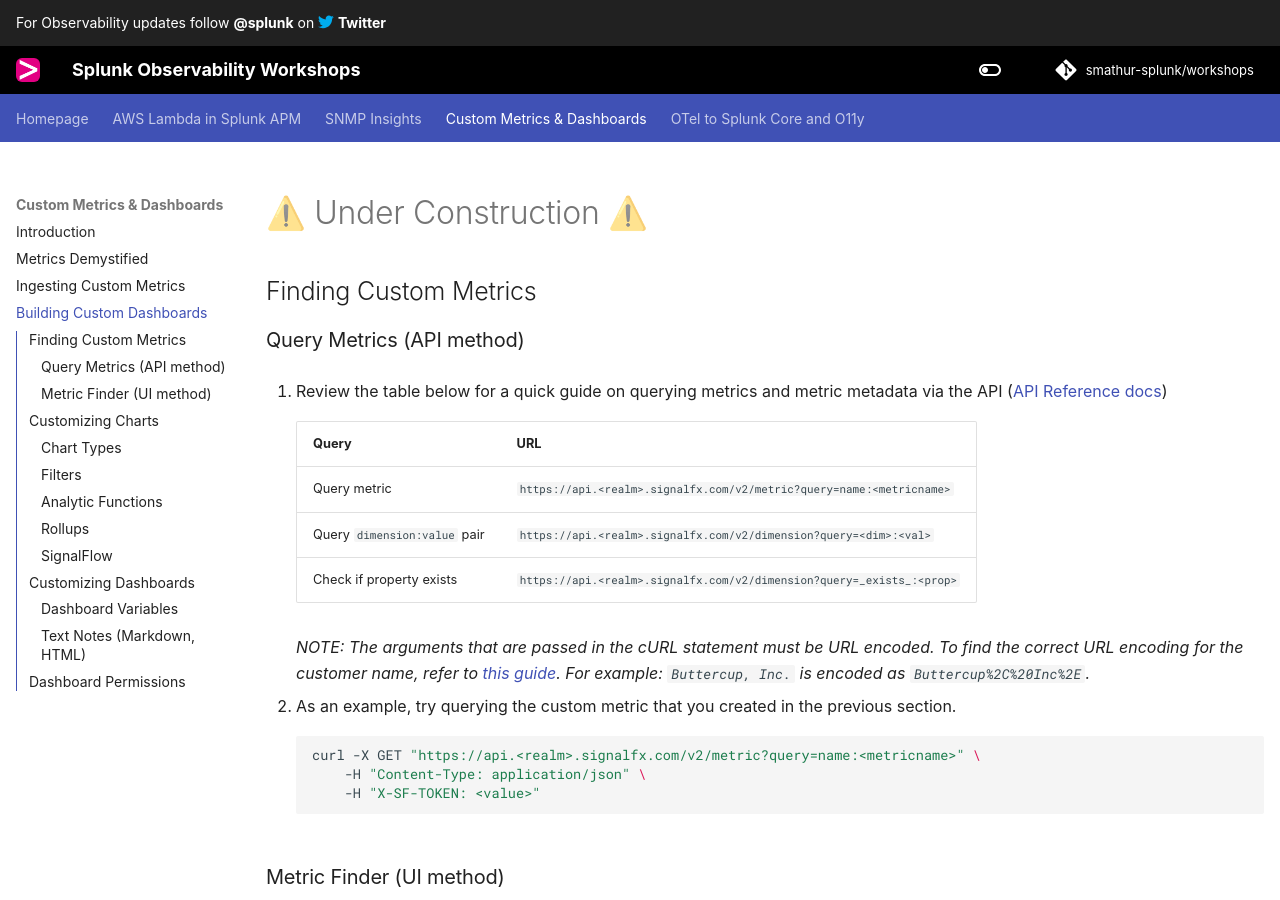
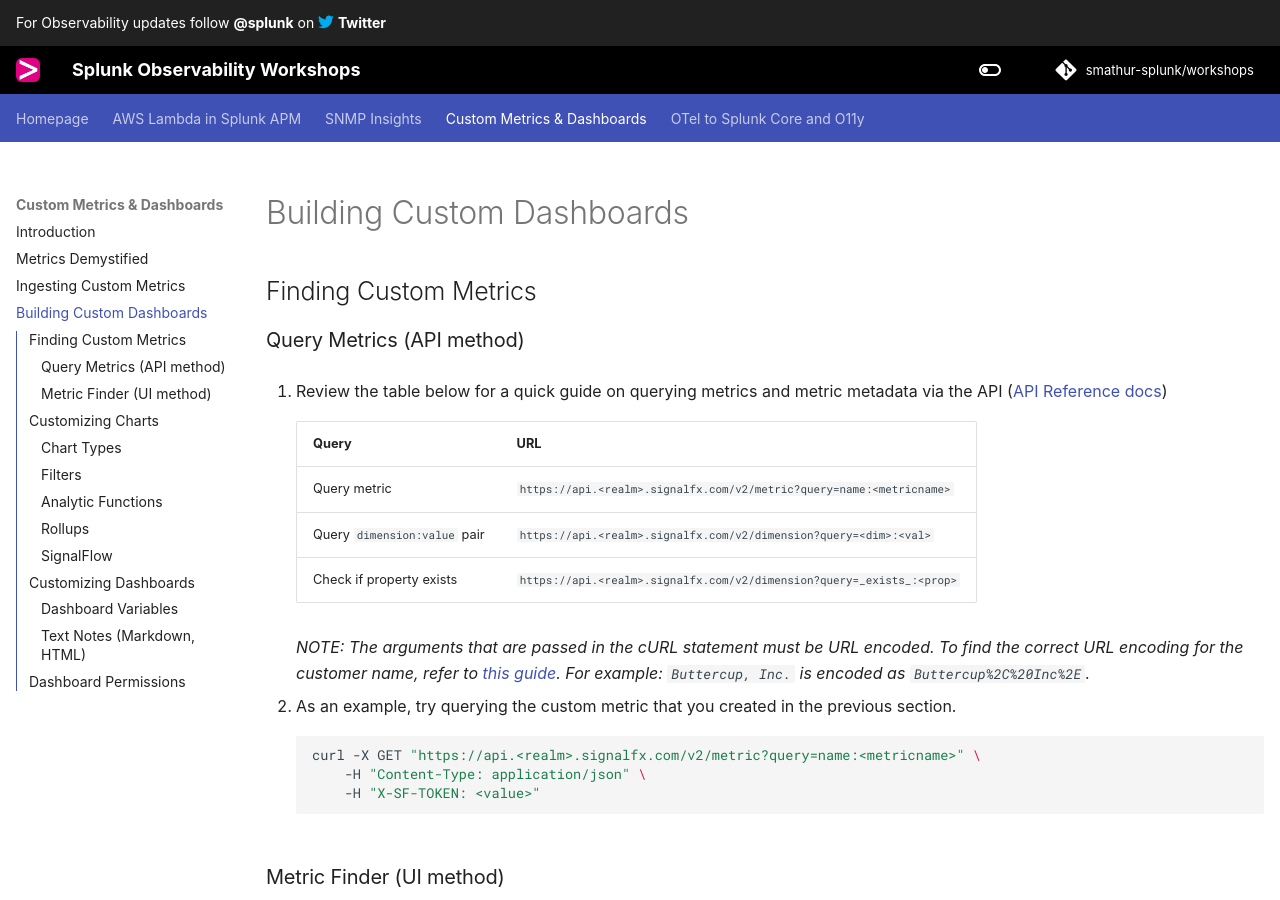
Before and after one commit to smathur-splunk/workshops, an MkDocs documentation site: the page built from docs/custom_dash.md, in a window 1280 px wide and 900 px high. Built offline with MkDocs 1.6.1 and Material for MkDocs 9.7.7, drawn with Linux system fonts in a browser that asks for light colours; some web fonts are replaced; comment, search, counter and statistics services are not loaded; the version menu is left out.

Commit message:
No longer under construction

```diff
--- a/docs/custom_dash.md
+++ b/docs/custom_dash.md
@@ -1,4 +1,3 @@
-# ⚠️ Under Construction ⚠️
 ## Finding Custom Metrics
 ### Query Metrics (API method)
 
```
